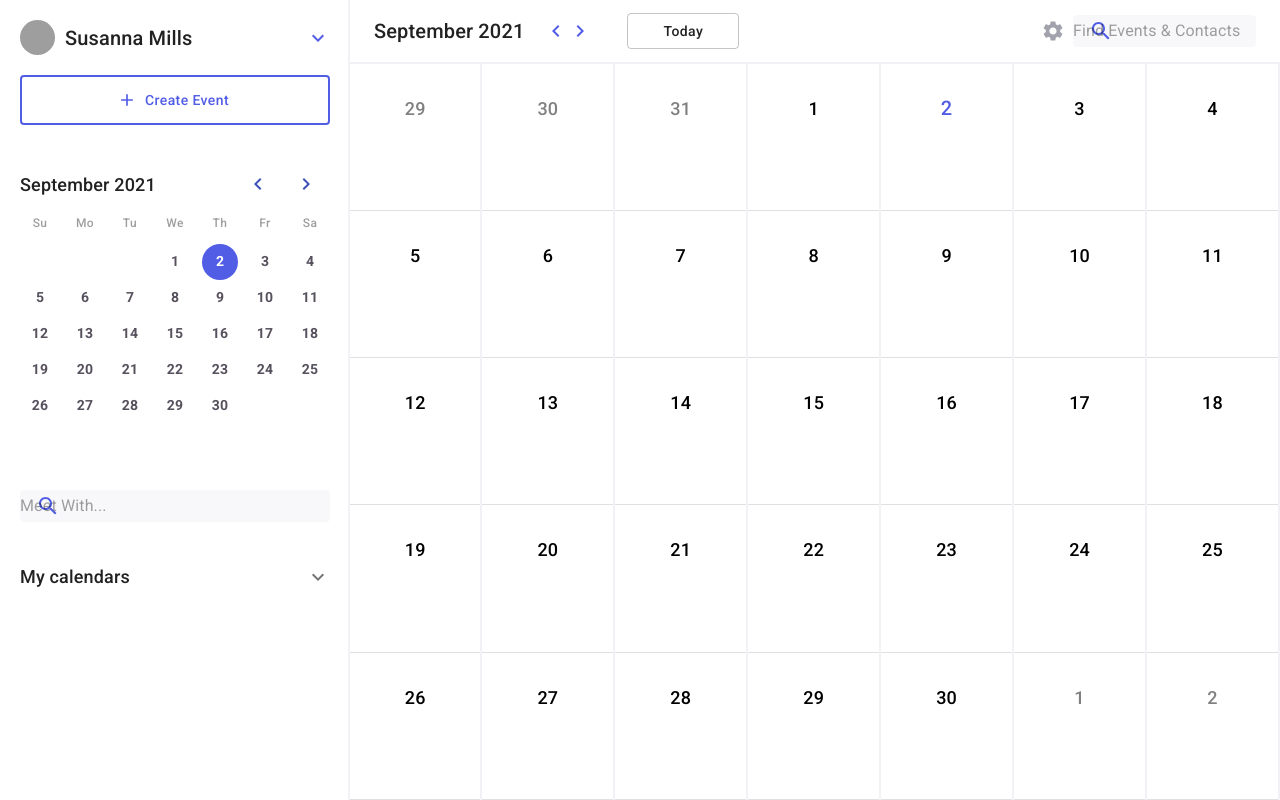
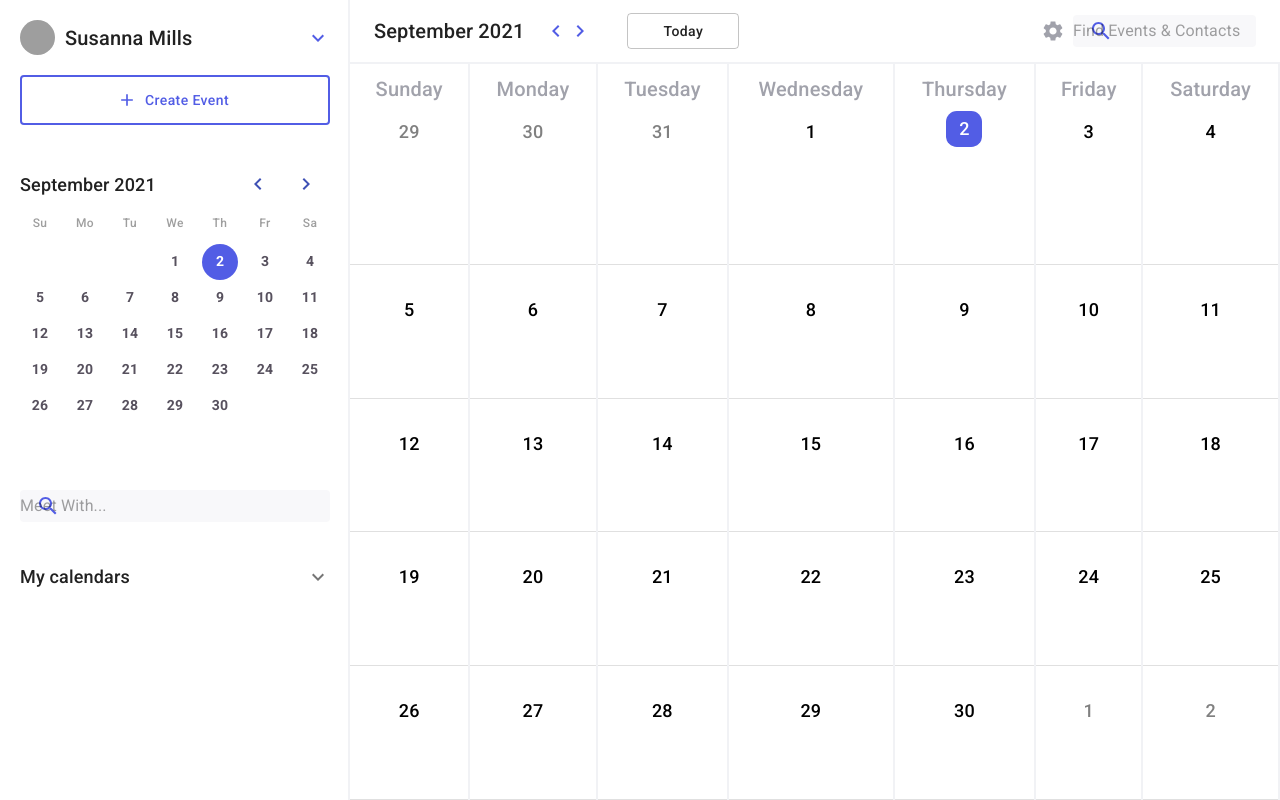
Before and after one commit to karisP/MUICalendar, a React (Create React App) app: page / in a window 1280 px wide. Built offline with nearby package versions, Linux system fonts and the light colour scheme; grey boxes are pictures that could not be loaded.

Commit message:
added weekdays and styling

```diff
--- a/src/DisplayDailyCalendar.jsx
+++ b/src/DisplayDailyCalendar.jsx
@@ -19,15 +19,7 @@ const DisplayDailyCalendar = props => {
   const monthEnd = endOfMonth(monthStart);
   const startDate = startOfWeek(monthStart);
   const endDate = endOfWeek(monthEnd);
-  // const weekdays = [
-  //   { id: 0, day: "Sun" },
-  //   { id: 1, day: "Mon" },
-  //   { id: 2, day: "Tue" },
-  //   { id: 3, day: "Wed" },
-  //   { id: 4, day: "Thu" },
-  //   { id: 5, day: "Fri" },
-  //   { id: 6, day: "Sat" }
-  // ];
+  const weekDays = ['Sunday', 'Monday', 'Tuesday', 'Wednesday', 'Thursday', 'Friday', 'Saturday'];
 
   const eachWeek = [];
   let daysOfWeek = [];
@@ -43,6 +35,11 @@ const DisplayDailyCalendar = props => {
       const cloneDay = day;
       daysOfWeek.push(
         <TableCell key={formattedDate} style={{ borderRight: '2px solid #F1F2F5' }}>
+          {!eachWeek[0] ?
+            <Typography style={{ fontSize: "20px", textAlign: "center", color: '#A1A2AB', marginTop: '20px' }}>
+              {weekDays[day.getDay()]}
+            </Typography>
+            : null}
           <CardActionArea
             onClick={() => props.onDateClick(parse(cloneDay))}
             style={{ height: "100%" }}
@@ -53,6 +50,8 @@ const DisplayDailyCalendar = props => {
                   ? {
                     //backgroundColor: "rgba(128,128,128,0.5)",
                     height: "100%",
+                    display: "flex",
+                    justifyContent: "center",
                   }
                   : {
                     //backgroundColor: "rgba(0,0,0,0)",
@@ -60,11 +59,28 @@ const DisplayDailyCalendar = props => {
                   }
               }
             >
-              <CardContent>
+              <CardContent
+                style={
+                  isSameDay(day, selectedDate)
+                    ? {
+                      padding: '8px',
+                    }
+                    : {
+                      padding: '16px',
+                    }
+                  }
+              >
                 {isSameDay(day, today) ? (
                   <Typography
-                    color="primary"
-                    style={{ fontSize: "20px", textAlign: "center" }}
+                    style={{
+                      display: 'flex',
+                      justifyContent: 'center',
+                      alignItems: 'center',
+                      width: 36,
+                      height: 36,
+                      backgroundColor: '#525DE5',
+                      color: "#fff",
+                      borderRadius: "30%", }}
                   >
                     {formattedDate}
                   </Typography>
```
